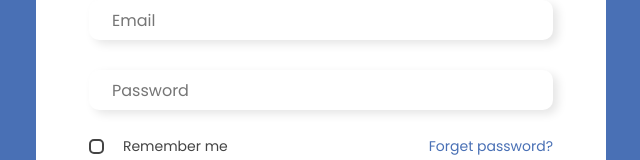
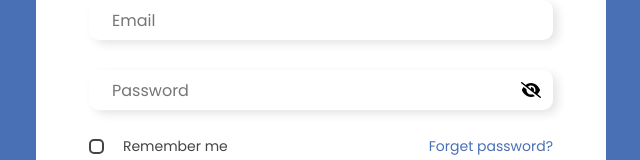
Before and after one commit to thomasaugot/RI-software, a React (Create React App) app: page /login in a window 1280 px wide. Shown: the part 313-473 px from the top of the page, without its empty margins (319-959 px from the left). Built offline with nearby package versions, Linux system fonts and the light colour scheme; no server answers.

Commit message:
addding password visible

```diff
--- a/src/components/Login/Login.scss
+++ b/src/components/Login/Login.scss
@@ -38,6 +38,14 @@
                 display: flex;
                 flex-direction: column;
                 gap: 1.875em;
+                .password_control{
+                    display: flex;
+                    align-items: center;
+                    .input-icon{
+                        cursor: pointer;
+                        margin-left: -2em;
+                    }
+                }
             }
             .login__options{
                 display: flex;
--- a/src/components/Login/Login.tsx
+++ b/src/components/Login/Login.tsx
@@ -1,5 +1,7 @@
 import  { useState } from "react";
 import { Link, Navigate, useNavigate } from "react-router-dom";
+import { FontAwesomeIcon } from "@fortawesome/react-fontawesome";
+import { faEye, faEyeSlash } from "@fortawesome/free-solid-svg-icons";
 import { BiErrorCircle } from 'react-icons/bi'
 import CheckBox from "../CheckBox";
 import Field from "../Field";
@@ -13,6 +15,7 @@ const baseURl = process.env.REACT_APP_URL;
 
 const Login = () => {
   const [isError, setIsError] = useState(false);
+  const [isVisible, setIsVisible] = useState(false)
   const [errorText, setErrorText] = useState("");
   const [isChecked, setIsChecked] = useState(false);
   const [email, setEmail] = useState("");
@@ -76,7 +79,18 @@ const Login = () => {
         <form onSubmit={onSumit} className="login__form">
           <div className="form-controls">
             <Field type="email" onChange={(e)=> setEmail(e.target.value)} value={email} placeholder="Email" name="email" />
-            <Field type="password" onChange={(e)=> setPassword(e.target.value)} value={password} placeholder="Password" name="password" />
+            <div className="password_control">
+              <Field type={isVisible ? "text": "password"} onChange={(e)=> setPassword(e.target.value)} value={password} placeholder="Password" name="password" />
+              <span
+                title={isVisible ? "hide password" : "show password"}
+                className="input-icon"
+                onClick={() => {
+                  setIsVisible(!isVisible);
+                }}
+              >
+             <FontAwesomeIcon icon={isVisible ? faEye : faEyeSlash} />
+           </span>
+            </div>
           </div>
           <div className="login__options">
             <CheckBox isChecked={isChecked} setIsChecked={setIsChecked} text="Remember me"/>
```
